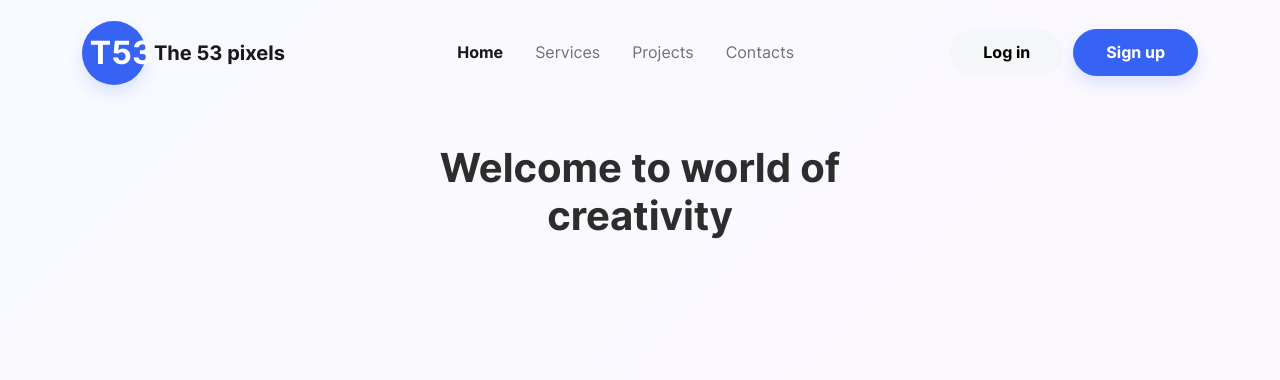
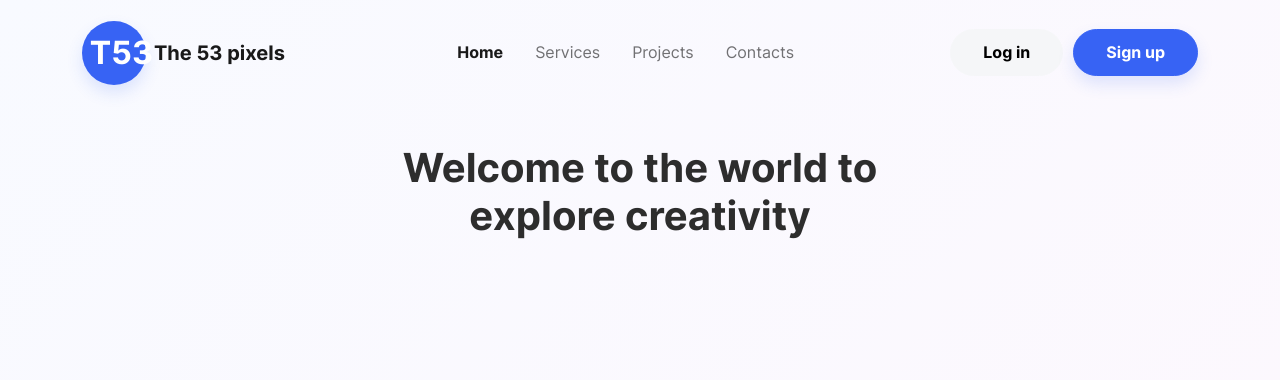
Before and after one commit to sabarishwar7/The53Pixels, a plain HTML site: page index.html in a window 1280 px wide. Shown: the top 380 px of the page. Drawn offline with nearby package versions, Linux system fonts and the light colour scheme; files whose address does not match are found by name.

Commit message:
Update index.html

```diff
--- a/index.html
+++ b/index.html
@@ -32,7 +32,7 @@
             <div class="row pt-5">
                 <div class="col-md-8 col-xl-6 text-center text-md-start mx-auto">
                     <div class="text-center">
-                        <h1 class="fw-bold" data-aos="fade-right" data-aos-duration="900" data-aos-delay="150" data-aos-once="true">Welcome to world of creativity</h1>
+                        <h1 class="fw-bold" data-aos="fade-right" data-aos-duration="900" data-aos-delay="150" data-aos-once="true">Welcome to the world to explore creativity</h1>
                     </div>
                 </div>
                 <div class="col-12 col-lg-10 mx-auto">
```
